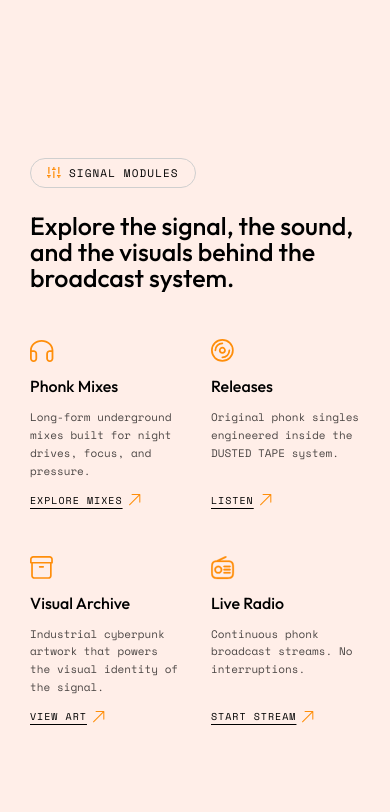
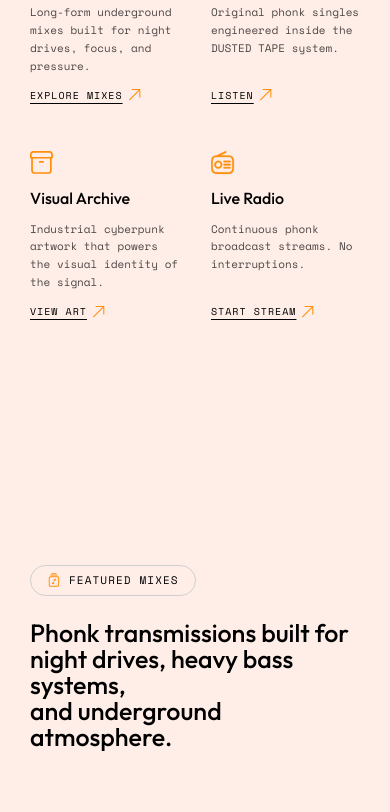
Before and after one commit to shizoy/dusted-tape-site, a React (Vite) app: page / in a window 390 px wide. Shown: the part 2481-3293 px from the top of the page. Built offline with nearby package versions, Linux system fonts and the light colour scheme.

Commit message:
Изменил мобильные отступы между секциями на 150px

```diff
--- a/src/components/Mixes.jsx
+++ b/src/components/Mixes.jsx
@@ -66,7 +66,7 @@ export default function Mixes() {
   }
 
   return (
-    <section id="mixes" style={{ backgroundColor: '#FFEEE8' }} className="max-md:pt-[385px] md:pt-[320px] pb-24 overflow-hidden">
+    <section id="mixes" style={{ backgroundColor: '#FFEEE8' }} className="max-md:pt-[150px] md:pt-[320px] pb-24 overflow-hidden">
 
       {/* Label Box */}
       <div className="flex flex-col items-center w-full mb-6 px-[30px] md:px-[245px]">
--- a/src/components/Modules.jsx
+++ b/src/components/Modules.jsx
@@ -54,7 +54,7 @@ const MODULES = [
 
 export default function Modules() {
   return (
-    <section style={{ backgroundColor: '#FFEEE8' }} className="max-md:pt-[385px] md:pt-[450px] pb-24 px-[30px] md:px-[245px]">
+    <section style={{ backgroundColor: '#FFEEE8' }} className="max-md:pt-[150px] md:pt-[450px] pb-24 px-[30px] md:px-[245px]">
 
       {/* ── DESKTOP layout — hidden on mobile ── */}
       <div className="hidden md:block">
--- a/src/components/Releases.jsx
+++ b/src/components/Releases.jsx
@@ -206,7 +206,7 @@ export default function Releases() {
 
   return (
     <>
-      <section id="release" style={{ backgroundColor: '#FFEEE8' }} className="pt-[320px] pb-24 px-[245px] max-md:pt-[385px] max-md:px-[30px]">
+      <section id="release" style={{ backgroundColor: '#FFEEE8' }} className="pt-[320px] pb-24 px-[245px] max-md:pt-[150px] max-md:px-[30px]">
 
         {/* Header row */}
         <div className="flex items-start justify-end gap-[305px] mb-20 max-md:flex-col-reverse max-md:items-end max-md:gap-4">
--- a/src/components/StreamingLogos.jsx
+++ b/src/components/StreamingLogos.jsx
@@ -30,7 +30,7 @@ function LogoItem({ src, alt }) {
 
 export default function StreamingLogos() {
   return (
-    <section style={{ backgroundColor: '#FFEEE8' }} className="pt-[320px] pb-10 px-0 md:px-6">
+    <section style={{ backgroundColor: '#FFEEE8' }} className="max-md:pt-[150px] md:pt-[320px] pb-10 px-0 md:px-6">
       <div className="px-[30px] md:px-0 max-w-5xl md:mx-auto flex flex-col items-center gap-6">
 
         {/* Eyebrow pill */}
```
